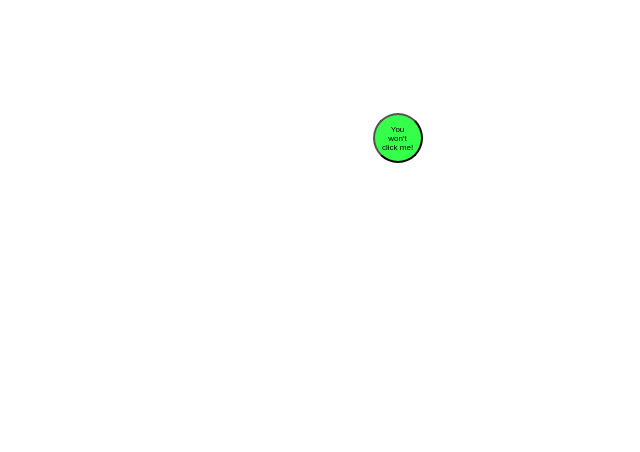
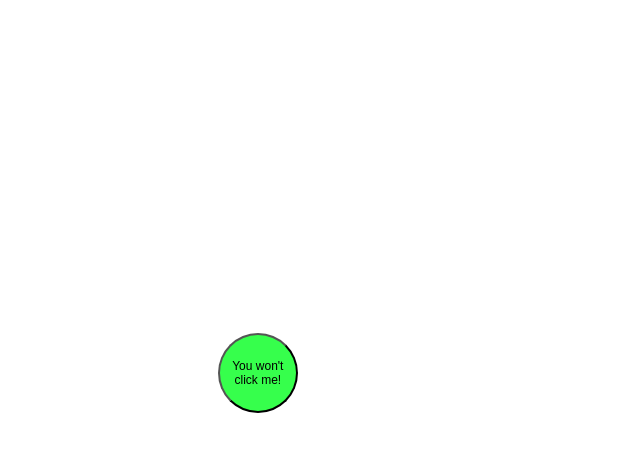
Before and after one commit to dimavaluh/runner, a plain HTML site: page index.html in a window 1280 px wide. Shown: the whole page, without its empty margins (318-958 px from the left). Drawn offline with nearby package versions, Linux system fonts and the light colour scheme.

Commit message:
added movement with jQuery

```diff
--- a/index.html
+++ b/index.html
@@ -11,10 +11,10 @@
     }
     .moving-obj {
         background: #36ff4c;
-        height: 50px;
-        width: 50px;
-        border-radius: 25px;
-        font-size: 8px;
+        height: 80px;
+        width: 80px;
+        border-radius: 40px;
+        font-size: 12px;
         text-align: center;
         position: absolute;
     }
@@ -24,6 +24,10 @@
     <div class="field">
         <button class="moving-obj" id="runner" >You won't click me!</button>
     </div>
+    <script
+            src="https://code.jquery.com/jquery-3.2.1.min.js"
+            integrity="sha256-hwg4gsxgFZhOsEEamdOYGBf13FyQuiTwlAQgxVSNgt4="
+            crossorigin="anonymous"></script>
     <script src="script.js" type="text/javascript"></script>
 </body>
 </html>
--- a/script.js
+++ b/script.js
@@ -39,3 +39,52 @@ function mouseOut () {
 
 runner.onmouseover = mouseOver;
 runner.onmouseout = mouseOut;
+
+$(document).ready(function() {
+    animateDiv();
+
+});
+
+function makeNewPosition($field) {
+
+    // Get viewport dimensions (remove the dimension of the div)
+    $field = ($field || $(window));
+    var h = $field.height() - 50;
+    var w = $field.width() - 50;
+
+    var nh = Math.floor(Math.random() * h);
+    var nw = Math.floor(Math.random() * w);
+
+    return [nh, nw];
+
+}
+
+function animateDiv() {
+    var $target = $('#runner');
+    var newq = makeNewPosition($target.parent());
+    var oldq = $target.offset();
+    var speed = calcSpeed([oldq.top, oldq.left], newq);
+
+    $('#runner').animate({
+        top: newq[0],
+        left: newq[1]
+    }, speed, function() {
+        animateDiv();
+    });
+
+};
+
+function calcSpeed(prev, next) {
+
+    var x = Math.abs(prev[1] - next[1]);
+    var y = Math.abs(prev[0] - next[0]);
+
+    var greatest = x > y ? x : y;
+
+    var speedModifier = 0.5;
+
+    var speed = Math.ceil(greatest / speedModifier);
+
+    return speed;
+
+}
```
